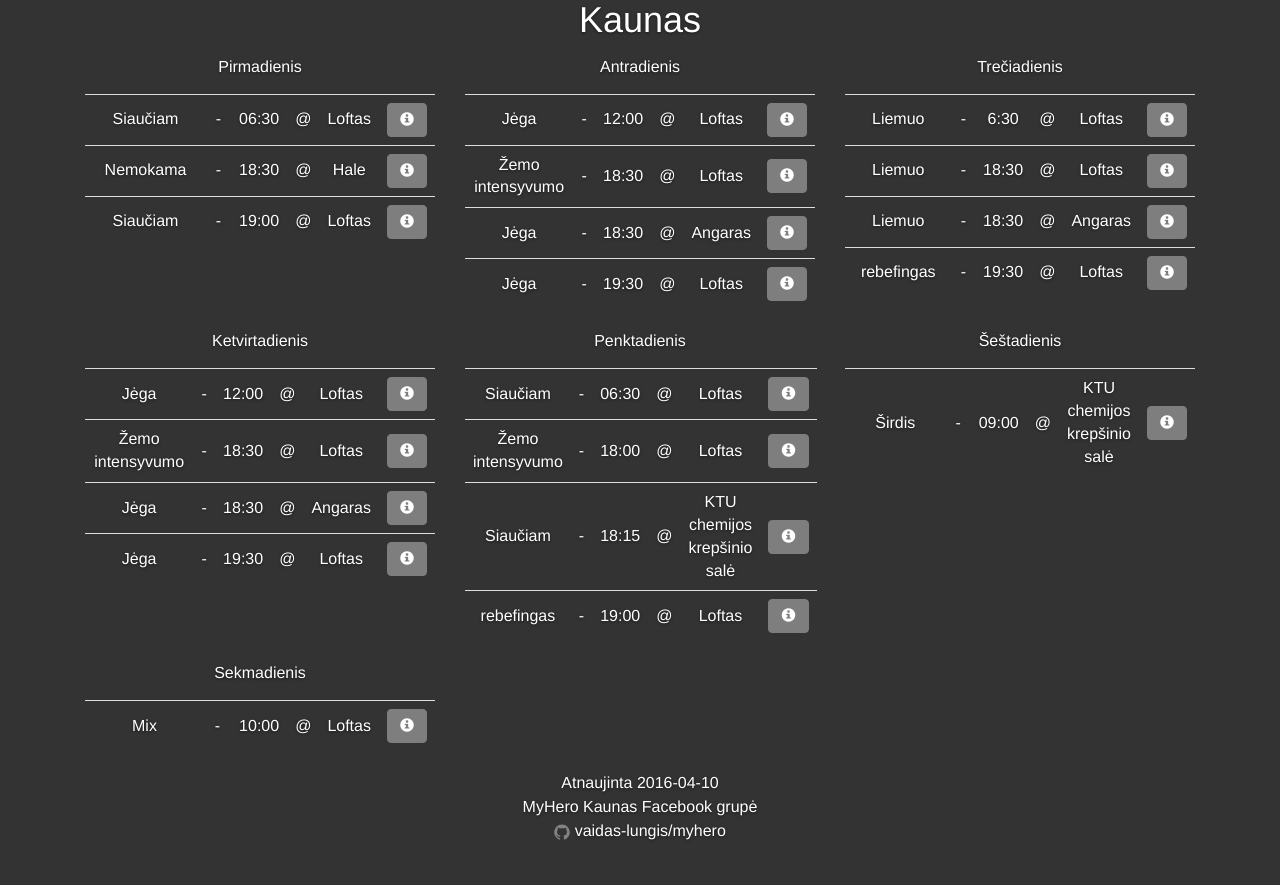
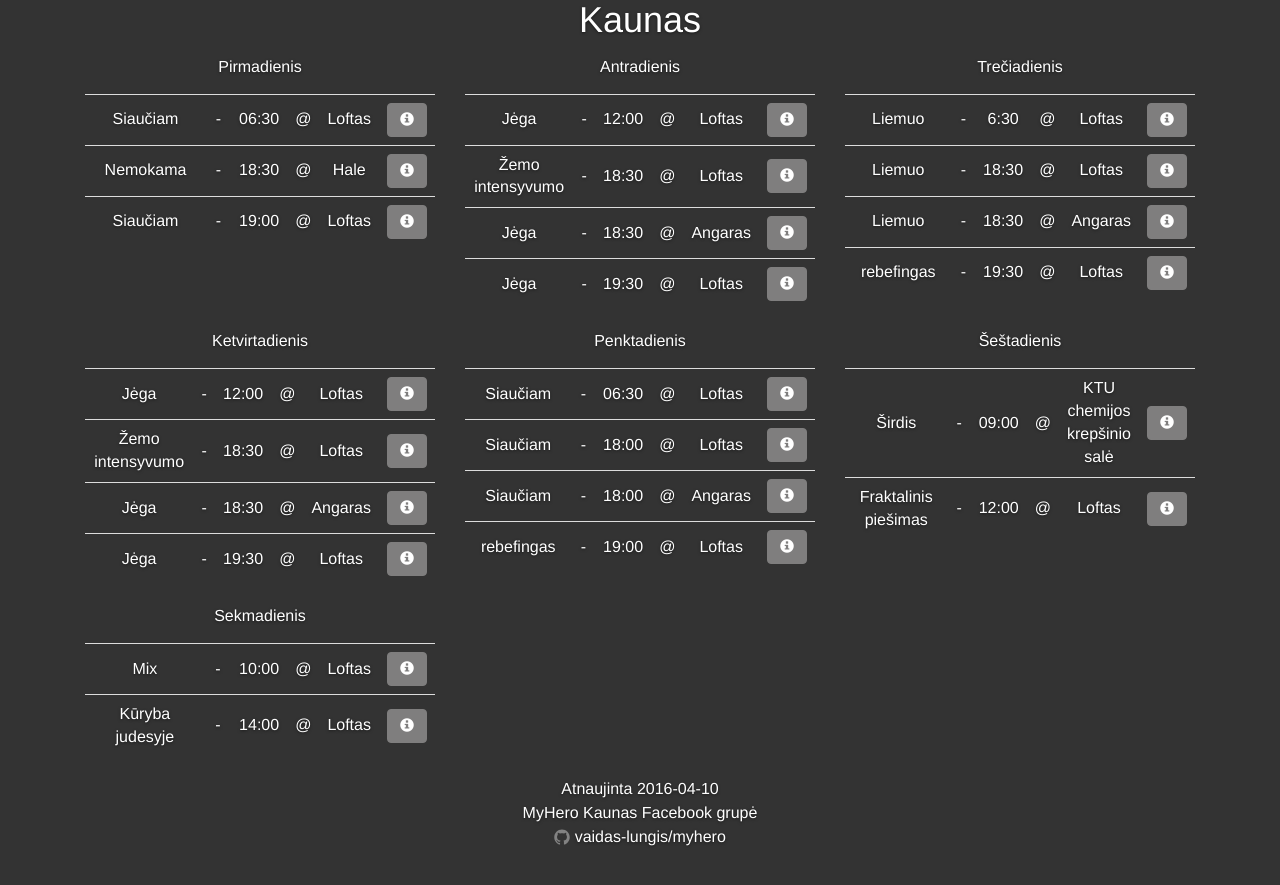
Before and after one commit to vaidas-lungis/myhero, a Jekyll site: the page built from index.html, in a window 1280 px wide. Shown: the top 885 px of the page. Built offline with Jekyll 4.4.1, drawn with Linux system fonts in a browser that asks for light colours; nearby versions of some CDN libraries.

Commit message:
update schedule for week #15

```diff
--- a/_data/schedules.yml
+++ b/_data/schedules.yml
@@ -80,12 +80,12 @@ Kaunas:
           place: "Loftas"
       -
           starts_at: "18:00"
-          type: "Žemo intensyvumo"
+          type: "Siaučiam"
           place: "Loftas"
       -
-          starts_at: "18:15"
+          starts_at: "18:00"
           type: "Siaučiam"
-          place: "KTU chemijos krepšinio salė"
+          place: "Angaras"
       -
           starts_at: "19:00"
           type: "rebefingas"
@@ -98,6 +98,10 @@ Kaunas:
           type: "Širdis"
 #          coach: "Ignas"
           place: "KTU chemijos krepšinio salė"
+      -
+          starts_at: "12:00"
+          type: "Fraktalinis piešimas"
+          place: "Loftas"
    -
     day : Sekmadienis
     events:
@@ -106,3 +110,7 @@ Kaunas:
           type: "Mix"
 #          coach: "Mindaugas"
           place: "Loftas"
+      -
+          starts_at: "14:00"
+          type: "Kūryba judesyje"
+          place: "Loftas"
```
